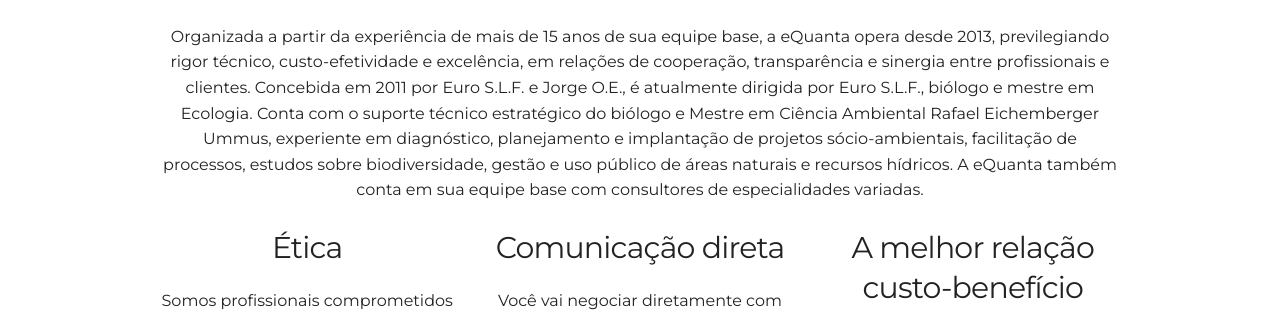
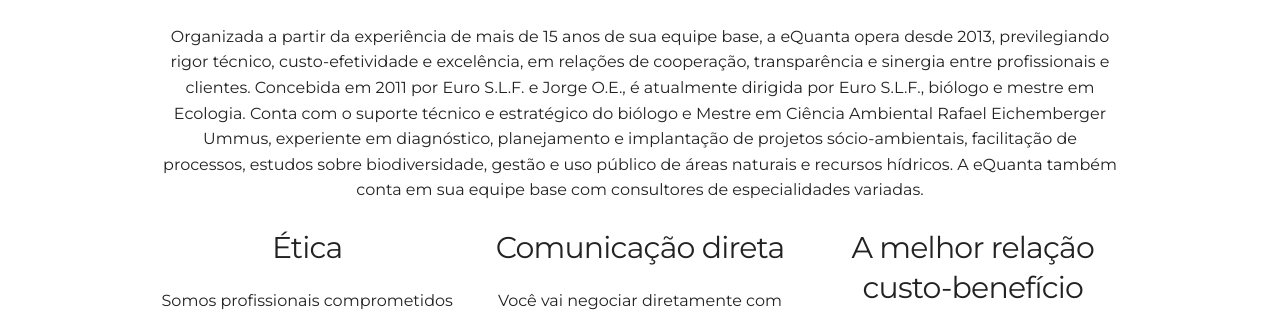
Before and after one commit to leroy1977/eQ1, a Jekyll site: the page built from index.html, in a window 1280 px wide and 900 px high, scrolled down 727 px. Shown: the part 233-545 px from the top of the window. Built offline with Jekyll 4.4.1, drawn with Linux system fonts in a browser that asks for light colours.

Commit message:
Update _config.yml

```diff
--- a/_config.yml
+++ b/_config.yml
@@ -11,7 +11,7 @@
 
 # User settings
 username: eQuanta
-user_description: Organizada a partir da experiência de mais de 15 anos de sua equipe base, a eQuanta opera desde 2013, previlegiando rigor técnico, custo-efetividade e excelência, em relações de cooperação, transparência e sinergia entre profissionais e clientes. Concebida em 2011 por Euro S.L.F. e Jorge O.E., é atualmente dirigida por Euro S.L.F., biólogo e mestre em Ecologia. Conta com o suporte técnico estratégico do biólogo e Mestre em Ciência Ambiental Rafael Eichemberger Ummus, experiente em diagnóstico, planejamento e implantação de projetos sócio-ambientais, facilitação de processos, estudos sobre biodiversidade, gestão e uso público de áreas naturais e recursos hídricos. A eQuanta também conta em sua equipe base com consultores de especialidades variadas.
+user_description: Organizada a partir da experiência de mais de 15 anos de sua equipe base, a eQuanta opera desde 2013, previlegiando rigor técnico, custo-efetividade e excelência, em relações de cooperação, transparência e sinergia entre profissionais e clientes. Concebida em 2011 por Euro S.L.F. e Jorge O.E., é atualmente dirigida por Euro S.L.F., biólogo e mestre em Ecologia. Conta com o suporte técnico e estratégico do biólogo e Mestre em Ciência Ambiental Rafael Eichemberger Ummus, experiente em diagnóstico, planejamento e implantação de projetos sócio-ambientais, facilitação de processos, estudos sobre biodiversidade, gestão e uso público de áreas naturais e recursos hídricos. A eQuanta também conta em sua equipe base com consultores de especialidades variadas.
 
 user_title: Diligentia laborat in omnis silvae et maria
 email: e.quanta.env@gmail.com
```
